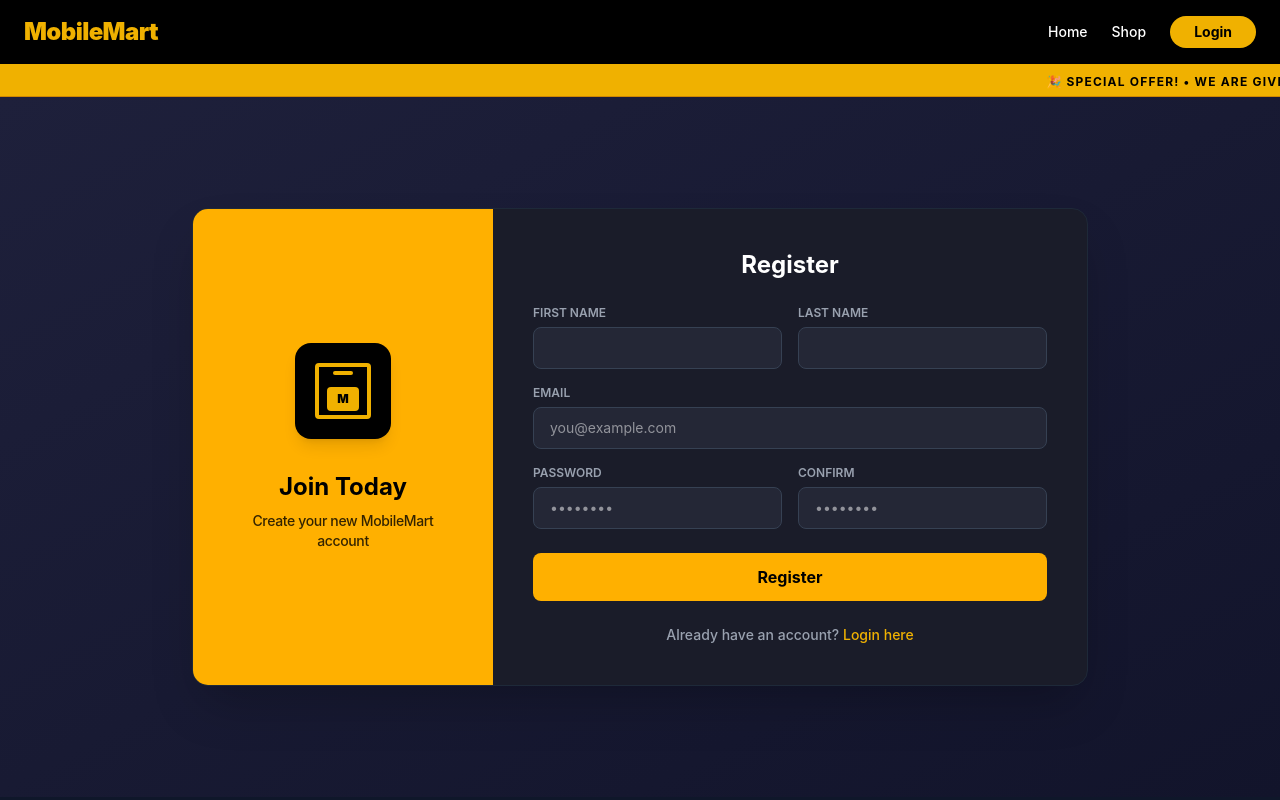
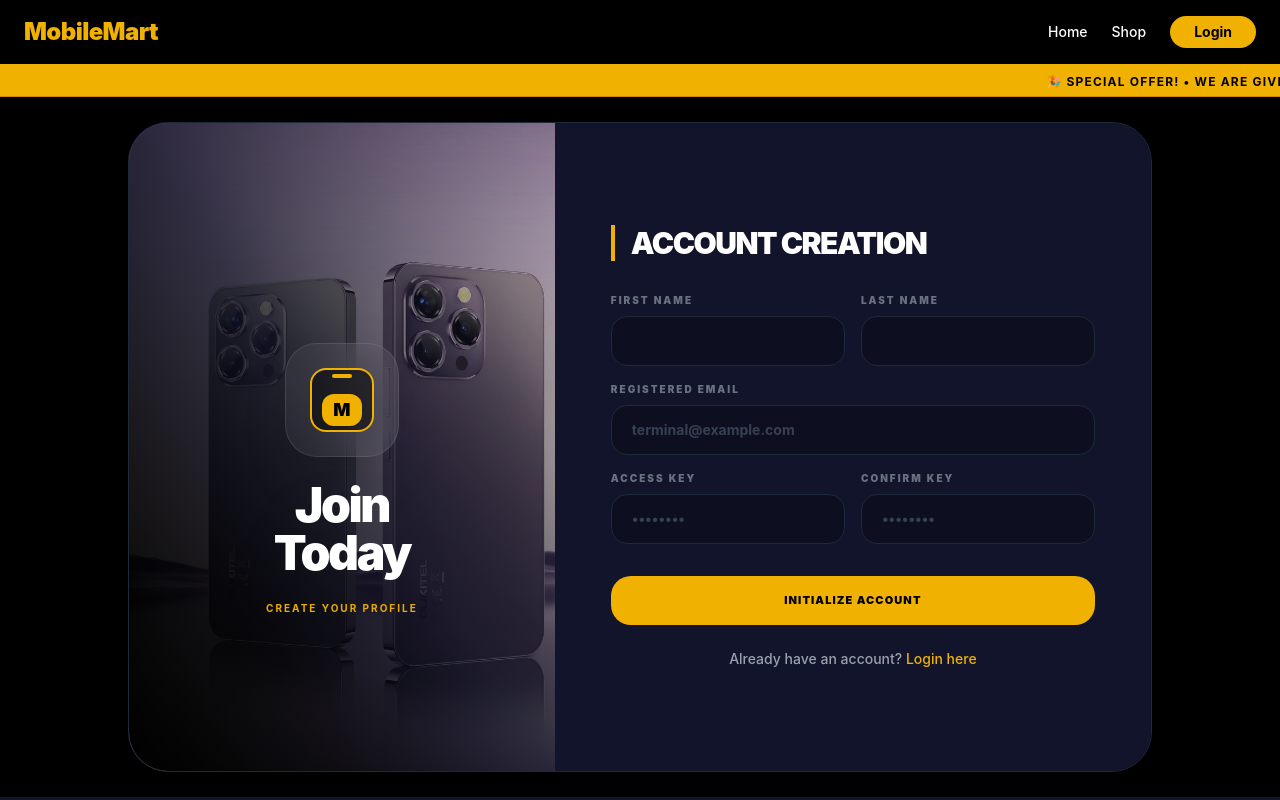
Before and after one commit to FaheemaMariyam/clt_mobilemart_frontend, a React (Vite) app: page /register in a window 1280 px wide. Built offline with nearby package versions, Linux system fonts and the light colour scheme; no server answers.

Commit message:
Overhauled Login and Register UI with premium image backgrounds

```diff
--- a/src/components/ProductCard.jsx
+++ b/src/components/ProductCard.jsx
@@ -107,7 +107,7 @@ const ProductCard = ({ product }) => {
                                 'Sold Out'
                             ) : (
                                 <>
-                                    <FaShoppingCart size={14} /> Acquire Device
+                                    <FaShoppingCart size={14} /> ADD TO CART
                                 </>
                             )}
                         </button>
--- a/src/pages/Login.jsx
+++ b/src/pages/Login.jsx
@@ -2,6 +2,7 @@ import React, { useState } from 'react';
 import { useNavigate, Link } from 'react-router-dom';
 import { useAuth } from '../context/AuthContext';
 import toast from 'react-hot-toast';
+import heroImage from '../assets/heroimage.jpg';
 
 const Login = () => {
     const [formData, setFormData] = useState({ email: '', password: '' });
@@ -41,45 +42,54 @@ const Login = () => {
     };
 
     return (
-        <div className="min-h-[calc(100vh-100px)] flex items-center justify-center p-4 bg-gradient-to-br from-[#1E203B] to-[#12142B]">
-            <div className="w-full max-w-4xl flex flex-col md:flex-row bg-[#1A1C29] rounded-2xl shadow-2xl overflow-hidden border border-gray-800">
+        <div className="min-h-[calc(100vh-100px)] flex items-center justify-center p-4 bg-black">
+            <div className="w-full max-w-5xl flex flex-col md:flex-row bg-[#0D0F21] rounded-[2.5rem] shadow-3xl overflow-hidden border border-gray-800 h-full md:h-[600px]">
 
-                {/* Left Side (Yellow) */}
-                <div className="w-full md:w-1/2 bg-[#FFB000] p-12 flex flex-col items-center justify-center text-center">
-                    <div className="bg-black p-6 rounded-2xl mb-8 shadow-lg">
-                        <div className="w-16 h-16 border-4 border-yellow-500 rounded flex flex-col justify-between p-1 items-center">
-                            <div className="w-6 h-1 bg-yellow-500 rounded mb-1"></div>
-                            <div className="w-10 h-8 bg-yellow-500 rounded flex items-center justify-center">
-                                <span className="text-black font-black text-xs">M</span>
+                {/* Left Side (Image Panel) */}
+                <div className="w-full md:w-1/2 relative flex flex-col items-center justify-center text-center p-12 min-h-[300px] md:min-h-full">
+                    {/* Background Image */}
+                    <img src={heroImage} className="absolute inset-0 w-full h-full object-cover object-left" alt="MobileMart Identity" />
+                    {/* Dark gradient mapping & Yellow tint for brand integration */}
+                    <div className="absolute inset-0 bg-gradient-to-t from-black via-[#12142B]/80 to-transparent"></div>
+                    <div className="absolute inset-0 bg-yellow-500/10 mix-blend-color"></div>
+
+                    {/* Content on top of Image */}
+                    <div className="relative z-10 w-full flex flex-col items-center justify-center h-full pt-20 pb-4">
+                        <div className="bg-white/5 backdrop-blur-xl p-6 rounded-[2rem] mb-6 border border-white/10 shadow-[0_20px_50px_rgba(0,0,0,0.5)]">
+                            <div className="w-16 h-16 border-2 border-yellow-500 rounded-2xl flex flex-col justify-between p-1 items-center bg-black/50 shadow-inner">
+                                <div className="w-5 h-1 bg-yellow-500 rounded-full mb-1"></div>
+                                <div className="w-10 h-8 bg-yellow-500 rounded-xl flex items-center justify-center">
+                                    <span className="text-black font-black text-lg">M</span>
+                                </div>
                             </div>
                         </div>
+                        <h2 className="text-5xl font-black text-white mb-2 tracking-tighter drop-shadow-2xl">Welcome<br/>Back</h2>
+                        <p className="text-yellow-500 font-bold uppercase tracking-[0.2em] text-[10px] mt-4">Secure Terminal Access</p>
                     </div>
-                    <h2 className="text-3xl font-bold text-black mb-2">Welcome Back</h2>
-                    <p className="text-black/80 font-medium tracking-tight">Login to your MobileMart account</p>
                 </div>
 
                 {/* Right Side (Form) */}
-                <div className="w-full md:w-1/2 p-10 md:p-14 flex flex-col justify-center text-white">
-                    <h2 className="text-2xl font-bold mb-8 text-center">Login</h2>
+                <div className="w-full md:w-1/2 p-10 md:p-16 flex flex-col justify-center bg-[#12142B] relative">
+                    <h2 className="text-3xl font-black text-white mb-8 tracking-tighter uppercase border-l-4 border-yellow-500 pl-4">Identity Verification</h2>
 
-                    <form onSubmit={handleSubmit} className="space-y-5">
+                    <form onSubmit={handleSubmit} className="space-y-6">
                         <div>
-                            <label className="block text-xs font-semibold text-gray-400 mb-1.5 uppercase">Email</label>
+                            <label className="block text-[10px] font-black text-gray-500 mb-3 uppercase tracking-[0.2em]">Registered Email</label>
                             <input
                                 type="email"
                                 required
-                                className="w-full px-4 py-3 bg-[#242736] border border-gray-700 text-white rounded-lg focus:ring-2 focus:ring-yellow-500 focus:border-transparent focus:outline-none transition"
+                                className="w-full px-5 py-4 bg-[#0D0F21] border border-gray-800 text-white font-bold rounded-2xl focus:ring-2 focus:ring-yellow-500 focus:border-transparent outline-none transition placeholder-gray-700"
                                 value={formData.email}
                                 onChange={(e) => setFormData({ ...formData, email: e.target.value })}
-                                placeholder="you@example.com"
+                                placeholder="terminal@example.com"
                             />
                         </div>
                         <div>
-                            <label className="block text-xs font-semibold text-gray-400 mb-1.5 uppercase">Password</label>
+                            <label className="block text-[10px] font-black text-gray-500 mb-3 uppercase tracking-[0.2em]">Access Key</label>
                             <input
                                 type="password"
                                 required
-                                className="w-full px-4 py-3 bg-[#242736] border border-gray-700 text-white rounded-lg focus:ring-2 focus:ring-yellow-500 focus:border-transparent focus:outline-none transition"
+                                className="w-full px-5 py-4 bg-[#0D0F21] border border-gray-800 text-white font-bold rounded-2xl focus:ring-2 focus:ring-yellow-500 focus:border-transparent outline-none transition placeholder-gray-700"
                                 value={formData.password}
                                 onChange={(e) => setFormData({ ...formData, password: e.target.value })}
                                 placeholder="••••••••"
@@ -87,9 +97,9 @@ const Login = () => {
                         </div>
                         <button
                             type="submit"
-                            className="w-full bg-[#FFB000] text-black font-bold py-3 mt-4 rounded-lg hover:bg-yellow-400 transition"
+                            className="w-full bg-yellow-500 text-black font-black uppercase tracking-widest text-[11px] py-5 mt-6 rounded-[20px] hover:bg-yellow-400 transition hover:shadow-[0_0_20px_rgba(255,176,0,0.4)]"
                         >
-                            Login
+                            Authenticate Session
                         </button>
                     </form>
 
--- a/src/pages/Register.jsx
+++ b/src/pages/Register.jsx
@@ -2,6 +2,7 @@ import React, { useState } from 'react';
 import { useNavigate, Link } from 'react-router-dom';
 import { useAuth } from '../context/AuthContext';
 import toast from 'react-hot-toast';
+import heroImage from '../assets/heroimage.jpg';
 
 const Register = () => {
     const [formData, setFormData] = useState({
@@ -30,79 +31,85 @@ const Register = () => {
     };
 
     return (
-        <div className="min-h-[calc(100vh-100px)] flex items-center justify-center p-4 bg-gradient-to-br from-[#1E203B] to-[#12142B]">
-            <div className="w-full max-w-4xl flex flex-col md:flex-row bg-[#1A1C29] rounded-2xl shadow-2xl overflow-hidden border border-gray-800">
+        <div className="min-h-[calc(100vh-100px)] flex items-center justify-center p-4 bg-black">
+            <div className="w-full max-w-5xl flex flex-col md:flex-row bg-[#0D0F21] rounded-[2.5rem] shadow-3xl overflow-hidden border border-gray-800 h-full md:h-[650px]">
 
-                {/* Left Side (Yellow) */}
-                <div className="w-full md:w-1/3 md:min-w-[300px] bg-[#FFB000] p-10 flex flex-col items-center justify-center text-center">
-                    <div className="bg-black p-5 rounded-2xl mb-8 shadow-lg">
-                        <div className="w-14 h-14 border-4 border-yellow-500 rounded flex flex-col justify-between p-1 items-center">
-                            <div className="w-5 h-1 bg-yellow-500 rounded mb-1"></div>
-                            <div className="w-8 h-6 bg-yellow-500 rounded flex items-center justify-center">
-                                <span className="text-black font-black text-xs">M</span>
+                {/* Left Side (Image Panel) */}
+                <div className="w-full md:w-5/12 relative flex flex-col items-center justify-center text-center p-12 min-h-[300px] md:min-h-full">
+                    <img src={heroImage} className="absolute inset-0 w-full h-full object-cover object-left" alt="MobileMart Identity" />
+                    <div className="absolute inset-0 bg-gradient-to-t from-black via-[#12142B]/80 to-transparent md:bg-gradient-to-tr"></div>
+                    <div className="absolute inset-0 bg-yellow-500/10 mix-blend-color"></div>
+
+                    <div className="relative z-10 w-full flex flex-col items-center justify-center h-full pt-20 pb-4">
+                        <div className="bg-white/5 backdrop-blur-xl p-6 rounded-[2rem] mb-6 border border-white/10 shadow-2xl">
+                            <div className="w-16 h-16 border-2 border-yellow-500 rounded-2xl flex flex-col justify-between p-1 items-center bg-black/50 shadow-inner">
+                                <div className="w-5 h-1 bg-yellow-500 rounded-full mb-1"></div>
+                                <div className="w-10 h-8 bg-yellow-500 rounded-xl flex items-center justify-center">
+                                    <span className="text-black font-black text-lg">M</span>
+                                </div>
                             </div>
                         </div>
+                        <h2 className="text-5xl font-black text-white mb-2 tracking-tighter drop-shadow-2xl">Join<br/>Today</h2>
+                        <p className="text-yellow-500 font-bold uppercase tracking-[0.2em] text-[10px] mt-4">Create Your Profile</p>
                     </div>
-                    <h2 className="text-2xl font-bold text-black mb-2">Join Today</h2>
-                    <p className="text-black/80 font-medium tracking-tight text-sm">Create your new MobileMart account</p>
                 </div>
 
                 {/* Right Side (Form) */}
-                <div className="w-full md:w-2/3 p-8 md:p-10 flex flex-col justify-center text-white">
-                    <h2 className="text-2xl font-bold mb-6 text-center">Register</h2>
+                <div className="w-full md:w-7/12 p-8 md:p-14 flex flex-col justify-center bg-[#12142B] relative">
+                    <h2 className="text-3xl font-black text-white mb-8 tracking-tighter uppercase border-l-4 border-yellow-500 pl-4">Account Creation</h2>
 
                     <form onSubmit={handleSubmit} className="space-y-4">
                         <div className="grid grid-cols-2 gap-4">
                             <div>
-                                <label className="block text-xs font-semibold text-gray-400 mb-1.5 uppercase">First Name</label>
+                                <label className="block text-[10px] font-black text-gray-500 mb-2 uppercase tracking-[0.2em]">First Name</label>
                                 <input
                                     type="text"
                                     required
-                                    className="w-full px-4 py-2.5 bg-[#242736] border border-gray-700 text-white rounded-lg focus:ring-2 focus:ring-yellow-500 focus:border-transparent focus:outline-none transition text-sm"
+                                    className="w-full px-5 py-3.5 bg-[#0D0F21] border border-gray-800 text-white font-bold rounded-2xl focus:ring-2 focus:ring-yellow-500 focus:border-transparent outline-none transition placeholder-gray-700 text-sm"
                                     value={formData.first_name}
                                     onChange={(e) => setFormData({ ...formData, first_name: e.target.value })}
                                 />
                             </div>
                             <div>
-                                <label className="block text-xs font-semibold text-gray-400 mb-1.5 uppercase">Last Name</label>
+                                <label className="block text-[10px] font-black text-gray-500 mb-2 uppercase tracking-[0.2em]">Last Name</label>
                                 <input
                                     type="text"
                                     required
-                                    className="w-full px-4 py-2.5 bg-[#242736] border border-gray-700 text-white rounded-lg focus:ring-2 focus:ring-yellow-500 focus:border-transparent focus:outline-none transition text-sm"
+                                    className="w-full px-5 py-3.5 bg-[#0D0F21] border border-gray-800 text-white font-bold rounded-2xl focus:ring-2 focus:ring-yellow-500 focus:border-transparent outline-none transition placeholder-gray-700 text-sm"
                                     value={formData.last_name}
                                     onChange={(e) => setFormData({ ...formData, last_name: e.target.value })}
                                 />
                             </div>
                         </div>
                         <div>
-                            <label className="block text-xs font-semibold text-gray-400 mb-1.5 uppercase">Email</label>
+                            <label className="block text-[10px] font-black text-gray-500 mb-2 uppercase tracking-[0.2em]">Registered Email</label>
                             <input
                                 type="email"
                                 required
-                                className="w-full px-4 py-2.5 bg-[#242736] border border-gray-700 text-white rounded-lg focus:ring-2 focus:ring-yellow-500 focus:border-transparent focus:outline-none transition text-sm"
+                                className="w-full px-5 py-3.5 bg-[#0D0F21] border border-gray-800 text-white font-bold rounded-2xl focus:ring-2 focus:ring-yellow-500 focus:border-transparent outline-none transition placeholder-gray-700 text-sm"
                                 value={formData.email}
                                 onChange={(e) => setFormData({ ...formData, email: e.target.value })}
-                                placeholder="you@example.com"
+                                placeholder="terminal@example.com"
                             />
                         </div>
                         <div className="grid grid-cols-2 gap-4">
                             <div>
-                                <label className="block text-xs font-semibold text-gray-400 mb-1.5 uppercase">Password</label>
+                                <label className="block text-[10px] font-black text-gray-500 mb-2 uppercase tracking-[0.2em]">Access Key</label>
                                 <input
                                     type="password"
                                     required
-                                    className="w-full px-4 py-2.5 bg-[#242736] border border-gray-700 text-white rounded-lg focus:ring-2 focus:ring-yellow-500 focus:border-transparent focus:outline-none transition text-sm"
+                                    className="w-full px-5 py-3.5 bg-[#0D0F21] border border-gray-800 text-white font-bold rounded-2xl focus:ring-2 focus:ring-yellow-500 focus:border-transparent outline-none transition placeholder-gray-700 text-sm"
                                     value={formData.password}
                                     onChange={(e) => setFormData({ ...formData, password: e.target.value })}
                                     placeholder="••••••••"
                                 />
                             </div>
                             <div>
-                                <label className="block text-xs font-semibold text-gray-400 mb-1.5 uppercase">Confirm</label>
+                                <label className="block text-[10px] font-black text-gray-500 mb-2 uppercase tracking-[0.2em]">Confirm Key</label>
                                 <input
                                     type="password"
                                     required
-                                    className="w-full px-4 py-2.5 bg-[#242736] border border-gray-700 text-white rounded-lg focus:ring-2 focus:ring-yellow-500 focus:border-transparent focus:outline-none transition text-sm"
+                                    className="w-full px-5 py-3.5 bg-[#0D0F21] border border-gray-800 text-white font-bold rounded-2xl focus:ring-2 focus:ring-yellow-500 focus:border-transparent outline-none transition placeholder-gray-700 text-sm"
                                     value={formData.password2}
                                     onChange={(e) => setFormData({ ...formData, password2: e.target.value })}
                                     placeholder="••••••••"
@@ -111,9 +118,9 @@ const Register = () => {
                         </div>
                         <button
                             type="submit"
-                            className="w-full bg-[#FFB000] text-black font-bold py-3 mt-2 rounded-lg hover:bg-yellow-400 transition"
+                            className="w-full bg-yellow-500 text-black font-black uppercase tracking-widest text-[11px] py-4 mt-4 rounded-[20px] hover:bg-yellow-400 transition hover:shadow-[0_0_20px_rgba(255,176,0,0.4)]"
                         >
-                            Register
+                            Initialize Account
                         </button>
                     </form>
 
```
